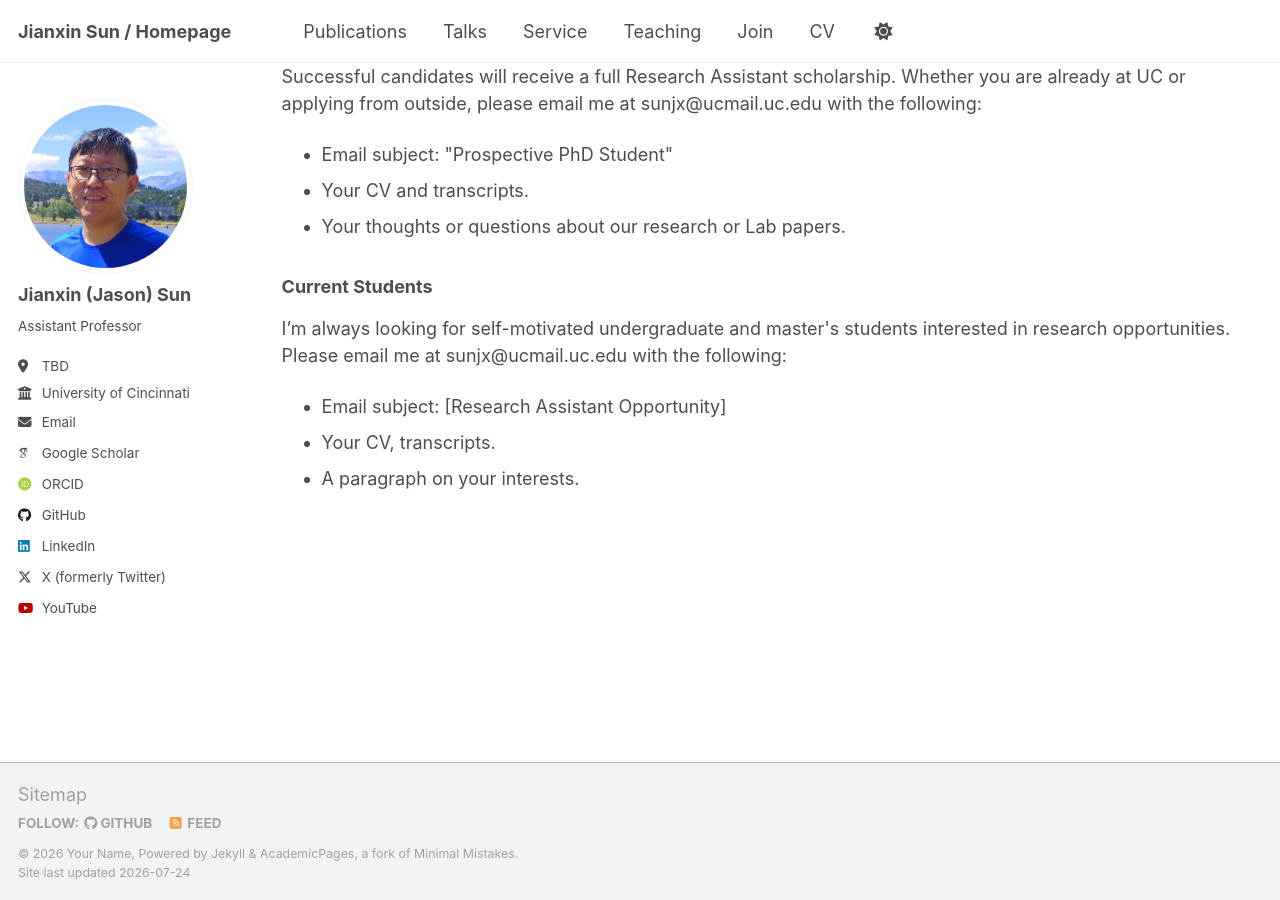
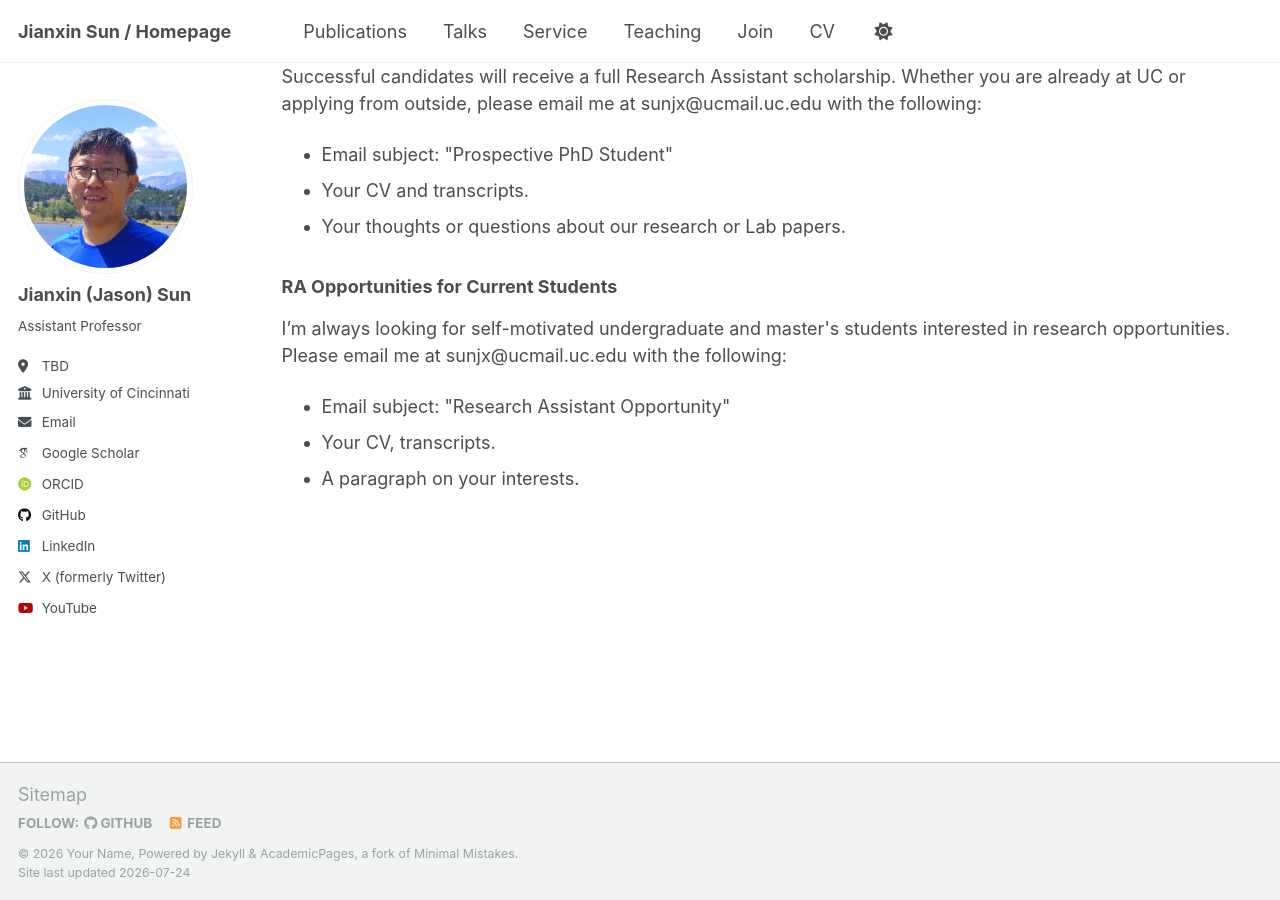
Before and after one commit to sunjianxin/sunjianxin.github.io, a Jekyll site: the page built from _pages/join.html, in a window 1280 px wide and 900 px high, scrolled down 612 px. Built offline with Jekyll 4.4.1, drawn with Linux system fonts in a browser that asks for light colours; some web fonts are replaced.

Commit message:
Update join.html

```diff
--- a/_pages/join.html
+++ b/_pages/join.html
@@ -32,10 +32,10 @@ author_profile: true
   <li> Your CV and transcripts. </li>
   <li> Your thoughts or questions about our research or Lab papers. </li>
 </ul>
-<h3>Current Students</h3>
+<h3>RA Opportunities for Current Students</h3>
 <p>I’m always looking for self-motivated undergraduate and master's students interested in research opportunities. Please email me at sunjx@ucmail.uc.edu with the following:</p>
 <ul>
-  <li> Email subject: [Research Assistant Opportunity] </li>
+  <li> Email subject: "Research Assistant Opportunity" </li>
   <li> Your CV, transcripts. </li>
   <li> A paragraph on your interests. </li>
 </ul>
```
